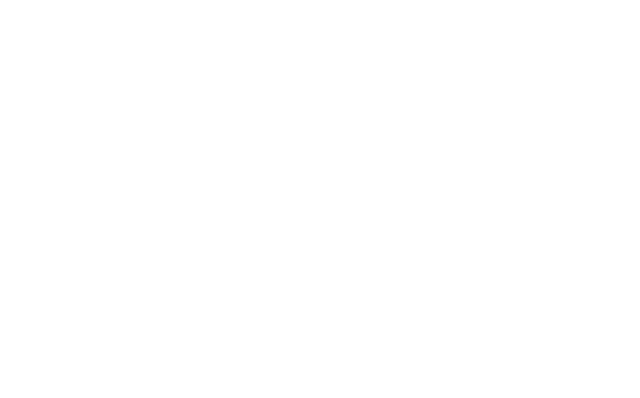
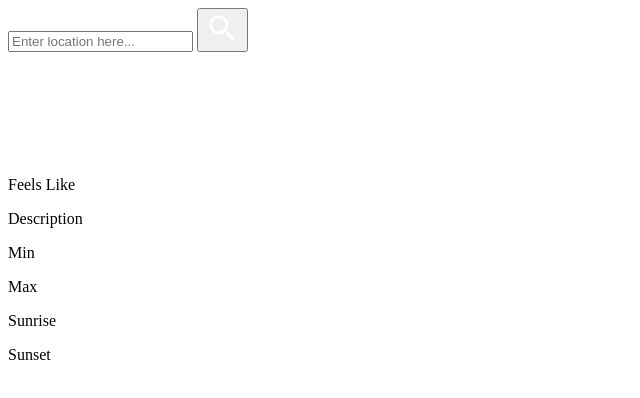
Before and after one commit to imran5644/weatherApp, a plain HTML site: page index.html in a window 1280 px wide. Shown: the whole page, without its empty margins (0-640 px from the left). Drawn offline with Linux system fonts and the light colour scheme.

Commit message:
Add the form and main section in html

```diff
--- a/index.html
+++ b/index.html
@@ -1,11 +1,63 @@
 <!DOCTYPE html>
 <html>
 <head>
-<title>Page Title</title>
+<title>Weather App</title>
 </head>
 <body>
-    <div id="content"></div>
+    <header class="header">
+        <form class="search-form bs-btn">
+          <label for="" class="search-form__label"></label>
+          <input
+            type="text"
+            class="search-form__input"
+            placeholder="Enter location here..."
+          />
+          <button class="search-form__btn">
+            <img src="assets/images/search-white.svg" alt="search" />
+          </button>
+        </form>
+      </header>
+      <main class="main">
+        <div class="location">
+          <img src="./assets/images/location.svg" alt="" class="location__icon">
+          <h1 class="location__name text-shadow"></h1>
+        </div>
+
+        <div class="weather-main">
+          <img src="" alt="" class="weather-main__icon" />
+          <h2 class="weather-main__temp text-shadow"></h2>
+        </div>
+
+          <div class="weather-feels-like flex">
+            <p class="weather-feels-like__title">Feels Like</p>
+            <span class="weather-feels-like__value extra-value"></span>
+          </div>
+          <div class="weather-description flex">
+            <p class="weather-description__title">Description</p>
+            <span class="weather-description__value"></span>
+          </div>
+          <div class="weather-min flex">
+            <p class="weather-min__title">Min</p>
+            <span class="weather-min__value extra-value"></span>
+          </div>
+          <div class="weather-max flex">
+            <p class="weather-max__title">Max</p>
+            <span class="weather-max__value extra-value"></span>
+          </div>
+          <div class="weather-sunrise flex">
+            <p class="weather-sunrise__title">Sunrise</p>
+            <span class="weather-sunrise__value extra-value"></span>
+          </div>
+          <div class="weather-sunset flex">
+            <p class="weather-sunset__title">Sunset</p>
+            <span class="weather-sunset__value extra-value"></span>
+          </div>
+        </div>
+      </main>
+
+
     <script src="main.js"></script>
+
 
 </body>
 </html>
--- a/main.js
+++ b/main.js
@@ -1 +1 @@
-console.log("better");
+console.log("better programmer");
```
Also changed, not shown: assets/images/location.svg (added), assets/images/search-white.svg (added).
